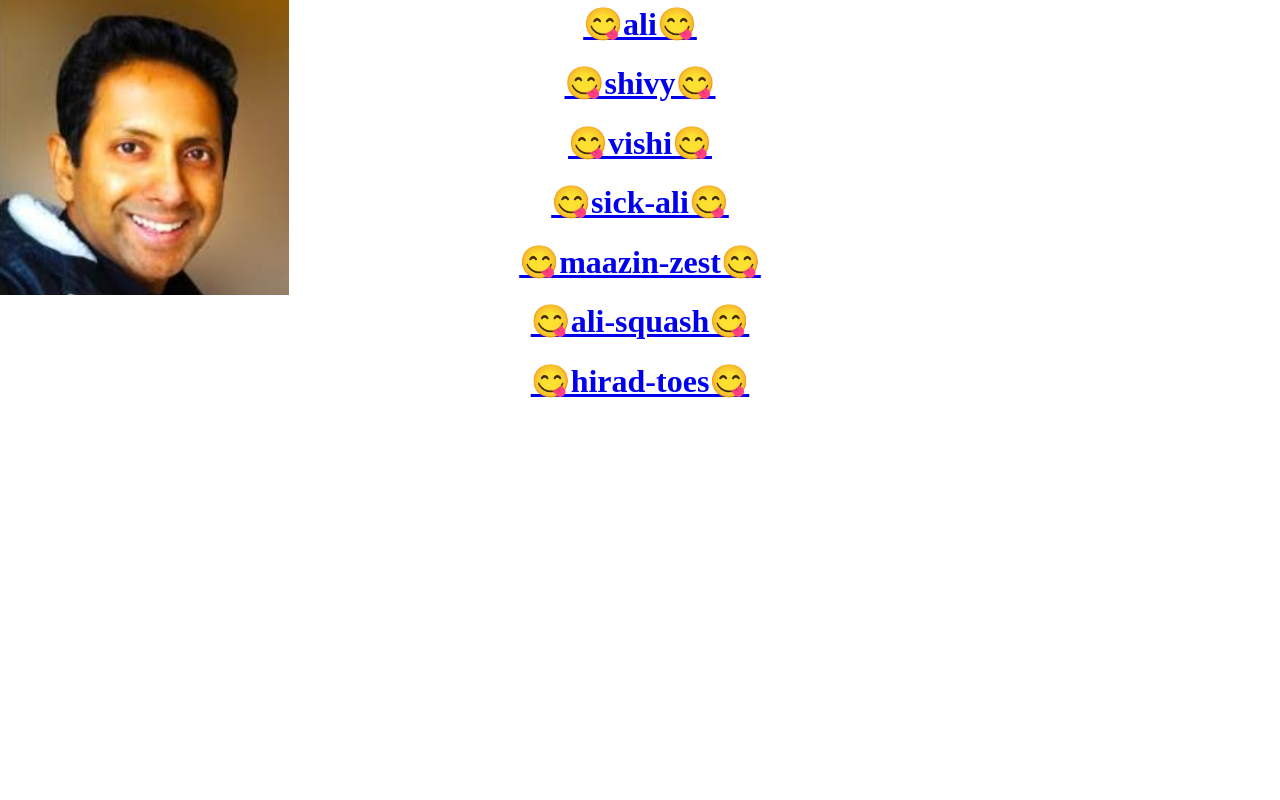
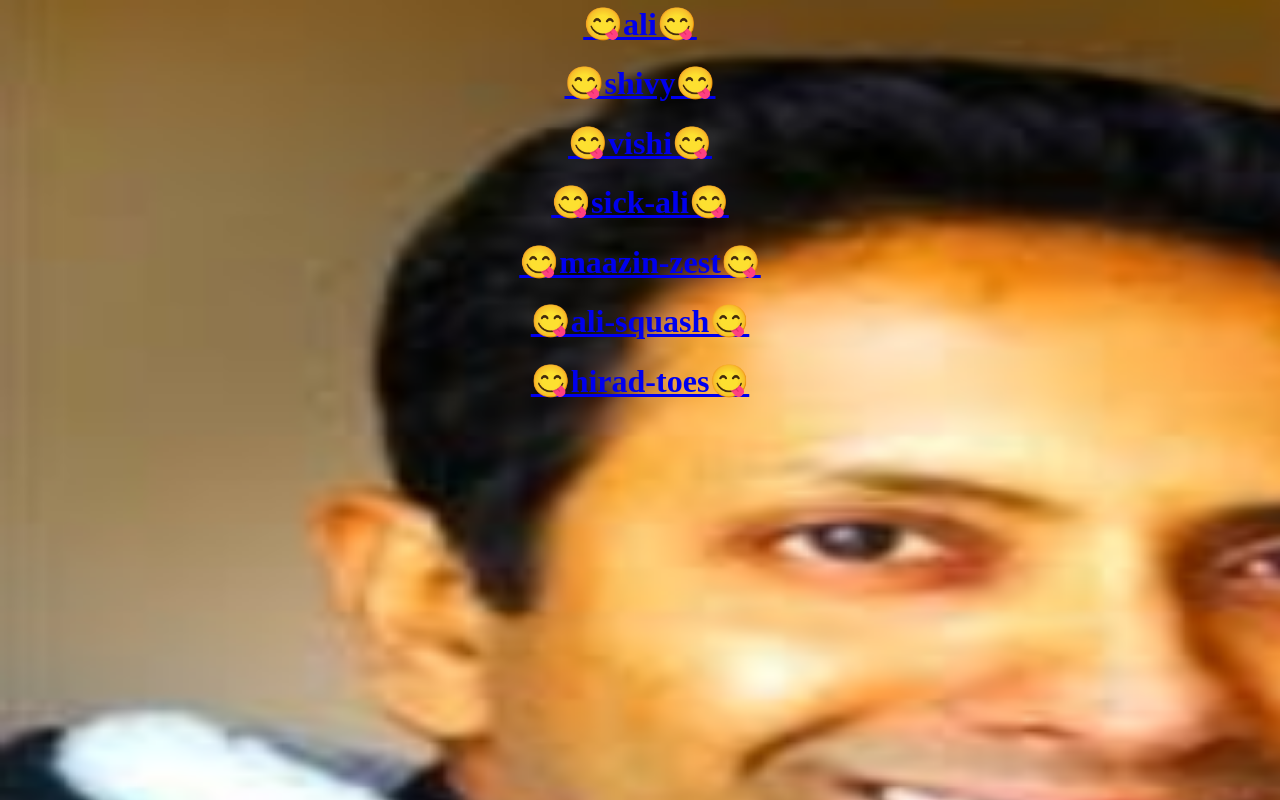
Before and after one commit to 360pat/vishvahub, a plain HTML site: page index.html in a window 1280 px wide. Drawn offline with Linux system fonts and the light colour scheme.

Commit message:
Update index.html

```diff
--- a/index.html
+++ b/index.html
@@ -9,7 +9,7 @@
         background-image: url("Eshra.png");
         background-repeat: no-repeat;
         background-attachment: fixed;
-        background-size: auto;
+        background-size: 1920px 1080px;
         margin: 5;
         text-align: center;
     }
```
